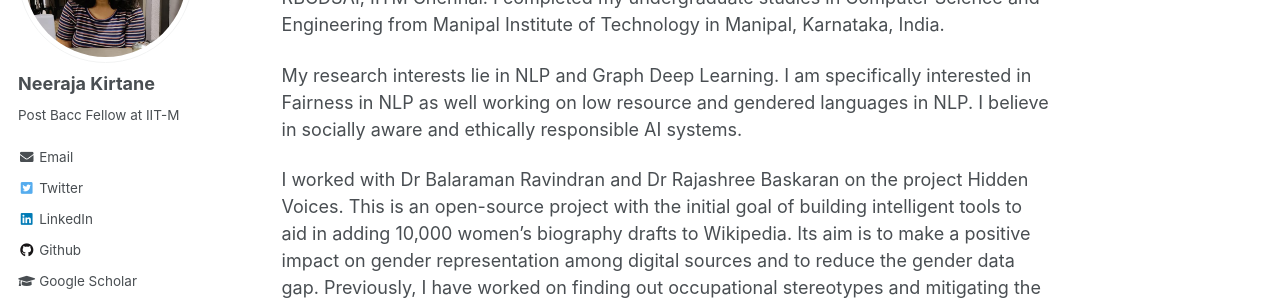
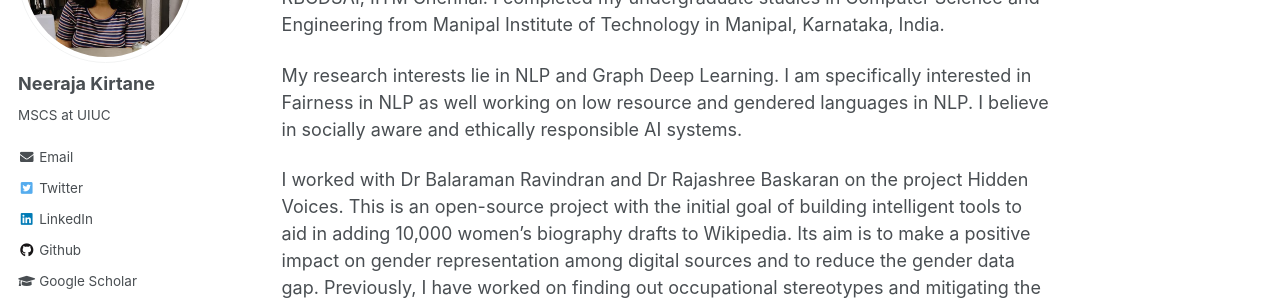
Before and after one commit to neeraja1504/neeraja1504.github.io, a Jekyll site: the page built from _pages/about.md, in a window 1280 px wide. Shown: the part 230-530 px from the top of the page. Built offline with Jekyll 4.4.1, drawn with Linux system fonts in a browser that asks for light colours.

Commit message:
changed bio

```diff
--- a/_config.yml
+++ b/_config.yml
@@ -82,7 +82,7 @@ analytics:
 author:
   name             : "Neeraja Kirtane"
   avatar           : "Neeraja_photo.png"
-  bio              : "Post Bacc Fellow at IIT-M"
+  bio              : "MSCS at UIUC"
   location         :
   employer         :
   pubmed           :
```
